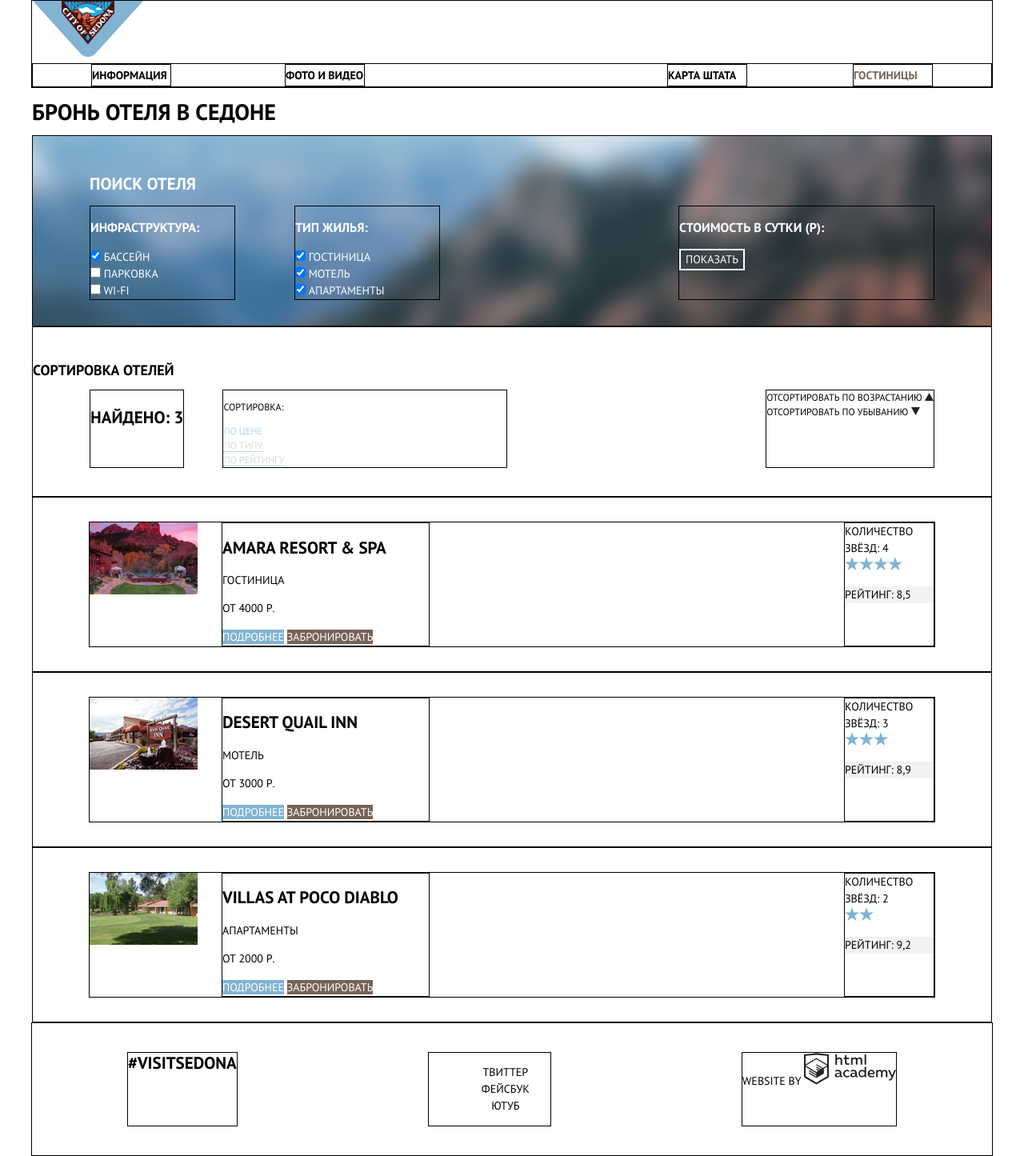
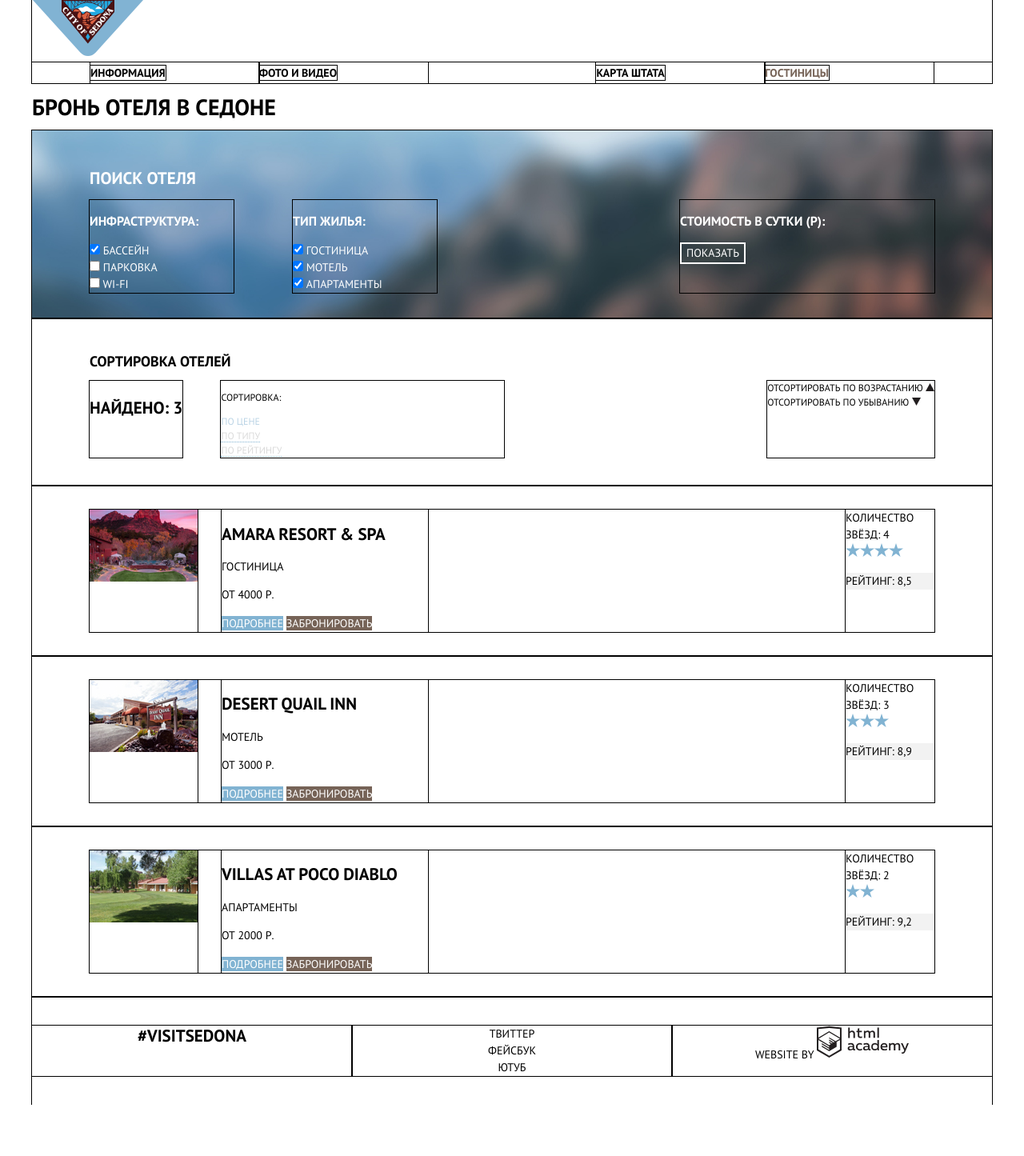
Before and after one commit to katgap/784403-sedona, a plain HTML site: page reservation.html in a window 1280 px wide. Shown: the whole page at 80% size. After the commit the page ends 1381 px from the top, so only its background shows below. Drawn offline with Linux system fonts and the light colour scheme.

Commit message:
Изменила сетку

```diff
--- a/css/style.css
+++ b/css/style.css
@@ -17,13 +17,16 @@ a {
   text-decoration: none;
 }
 
+.container {
+  width: 1200px;
+  margin: 0 auto;
+  padding: 0 40px;
+}
+
 .main_header {
-  width: 1200px;
-  min-height: 57px;
+  /*min-height: 57px;*/
 
-  margin: 0 auto;
-
-  border: 1px solid black;
+  outline: 1px solid black;
 }
 
 .main_header_navigation {
@@ -41,17 +44,26 @@ a {
 
   display: flex;
 
-  border: 1px solid black;
+  outline: 1px solid black;
 }
 
 .main_header_site_navigation a {
   color: #000000;
-  display: block;
-  width: 98px;
-  border: 1px solid black;
+
+  outline: 1px solid black;
 }
 
-.main_header_site_navigation li:nth-child(1) {
+.main_header_site_navigation li {
+  width: 20%;
+
+  outline: 1px solid black;
+}
+
+.main_header_site_navigation li:nth-child(2) {
+  margin-right: 20%;
+}
+
+/*.main_header_site_navigation li:nth-child(1) {
   margin-right: 142px;
 }
 
@@ -61,7 +73,7 @@ a {
 
 .main_header_site_navigation li:nth-child(4) {
   margin-left: auto;
-}
+}*/
 
 .main_header_site_navigation .disabled {
   pointer-events: none;
@@ -75,11 +87,6 @@ a {
 
 .main_header_site_navigation a:active {
   color: #dadada;
-}
-
-.container {
-  width: 1200px;
-  margin: 0 auto;
 }
 
 .main_intro {
@@ -98,15 +105,21 @@ a {
 
   padding-top: 76px;
   padding-bottom: 79px;
-  margin-bottom: 65px;
+
+  outline: 1px solid black;
+
+  /*margin-bottom: 63px;*/
 }
 
 .main_intro_text {
   background-color: #ffffff;
 
-  margin-bottom: 55px;
+  padding-top: 63px;
+  padding-bottom: 55px;
 
-  border: 1px solid black;
+  /*margin-bottom: 55px;*/
+
+  outline: 1px solid black;
 }
 
 .main_intro_title {
@@ -115,32 +128,38 @@ a {
 
   margin-bottom: 30px;
 
-  border: 1px solid black;
+  outline: 1px solid black;
 }
 
 .main_intro_promo {
-  border: 1px solid black;
+  outline: 1px solid black;
 }
+
+/*_*/
 
 .reasons_main {
   background-color: #81b3d2;
 
-  margin-bottom: 50px;
+  /*margin-bottom: 50px;*/
+
   display: flex;
   flex-direction: row-reverse;
 }
 
 .reasons_main_bridge {
   flex-direction: row;
-  margin-bottom: 0;
+  /*margin-bottom: 0;*/
 }
 
 .reasons_other {
   background-color: #eeeeee;
 
   padding-top: 50px;
-  padding-bottom: 44px;
-  margin-bottom: 55px;
+  padding-bottom: 40px;
+
+  /*margin-bottom: 55px;*/
+
+  outline: 1px solid black;
 }
 
 .reasons_list {
@@ -148,11 +167,12 @@ a {
   margin: 0;
   list-style: none;
 
-  border: 1px solid black;
+  outline: 1px solid black;
 }
 
 .reasons_main_list {
-  padding: 50px 46px 40px 46px;
+  padding-top: 49px;
+  padding-bottom: 41px;
 }
 
 .reasons_other_list {
@@ -166,11 +186,11 @@ a {
 }
 
 .reasons_photo {
-  border: 1px solid black;
+  outline: 1px solid black;
 }
 
 .reasons_item {
-  border: 1px solid black;
+  outline: 1px solid black;
 }
 
 .reasons_item h3,
@@ -181,19 +201,30 @@ a {
 
 .reasons_item_white {
   color: #ffffff;
+
+  padding-right: 48px;
+  padding-left: 48px;
+
+  outline: 1px solid black;
 }
 
 .reasons_item_black {
   color: #000000;
 
-  width: 218px;
+  padding-right: 66px;
+  padding-left: 66px;
+
+  outline: 1px solid black;
 }
 
+/*_*/
+
 .recommendations {
-  padding: 0 47px;
-  margin-bottom: 70px; /*не знаю, как отмерить в макете*/
+  padding-top: 60px;
+  padding-bottom: 80px;
+  /*не знаю, как отмерить в макете*/
 
-  border: 1px solid black;
+  outline: 1px solid black;
 }
 
 .recommendations_list {
@@ -204,20 +235,29 @@ a {
   display: flex;
   justify-content: space-between;
 
-  border: 1px solid black;
+  outline: 1px solid black;
 }
 
 .recommendations_item {
-  width: 304px;
+  padding-right: 47px;
+  padding-left: 47px;
 
-  border: 1px solid black;
+  outline: 1px solid black;
+}
+
+/*_*/
+
+.reservation {
+  padding-top: 55px;
+
+  outline: 1px solid black;
 }
 
 .reservation_container {
   width: 576px;
   margin: 0 auto;
 
-  border: 1px solid black;
+  outline: 1px solid black;
 }
 
 .reservation_title {
@@ -228,7 +268,7 @@ a {
 
   margin-bottom: 30px;
 
-  border: 1px solid black;
+  outline: 1px solid black;
 }
 
 .reservation_info {
@@ -237,7 +277,7 @@ a {
 
   margin-bottom: 50px;
 
-  border: 1px solid black;
+  outline: 1px solid black;
 }
 
 .reservation_button {
@@ -331,11 +371,6 @@ a {
 
 /*__________*/
 
-.container_inner {
-  width: 1056px;
-  margin: 0 auto;
-}
-
 .hotel_search {
   color: #ffffff;
   background-color: #81b3d3;
@@ -343,9 +378,9 @@ a {
   background-position: top center;
   background-repeat: no-repeat;
 
-  padding: 32px 0;
+  padding: 32px 72px;
 
-  border: 1px solid black;
+  outline: 1px solid black;
  }
 
  .hotel_search h3 {
@@ -361,20 +396,20 @@ a {
    width: 180px;
    margin-right: 74px;
 
-   border: 1px solid black;
+   outline: 1px solid black;
 }
 
 .hotel_search_housing {
   width: 180px;
 
-  border: 1px solid black;
+  outline: 1px solid black;
 }
 
  .hotel_search_prise {
    width: 318px;
    margin-left: auto;
 
-   border: 1px solid black;
+   outline: 1px solid black;
  }
 
  .hotel_search_infrastructure ul,
@@ -405,13 +440,18 @@ a {
    background-color: #ffffff;
  }
 
+ /*_*/
+
  .sorting {
    font-size: 12px;
    line-height: 18px;
 
-   padding: 30px 0 35px;
+   padding-top: 30px;
+   padding-right: 72px;
+   padding-bottom: 35px;
+   padding-left: 72px; /*71*/
 
-   border: 1px solid black;
+   outline: 1px solid black;
  }
 
  .sorting_position {
@@ -422,19 +462,20 @@ a {
   /*width: 117px;*/
   margin-right: 48px;
 
-  border: 1px solid black;
+  outline: 1px solid black;
  }
 
  .sorting_options {
    /*display: flex;*/
    width: 354px;
-   border: 1px solid black;
+
+   outline: 1px solid black;
  }
 
  .sorting_order {
    margin-left: auto;
 
-   border: 1px solid black;
+   outline: 1px solid black;
  }
 
  .sorting span {
@@ -481,10 +522,12 @@ a {
   border-bottom: none;
 }
 
+/*_*/
+
 .hotel {
-  padding: 30px 0;
+  padding: 30px 72px;
 
-  border: 1px solid black;
+  outline: 1px solid black;
 }
 
 .hotel_amara,
@@ -492,24 +535,26 @@ a {
 .hotel_villas {
   display: flex;
 
-  border: 1px solid black;
+  outline: 1px solid black;
 }
 
 .hotel_photo {
   margin-right: 30px;
+
+  outline: 1px solid black;
 }
 
 .hotel_about {
   width: 258px;
 
-  border: 1px solid black;
+  outline: 1px solid black;
 }
 
 .hotel_about_stars {
   width: 111px;
   margin-left: auto;
 
-  border: 1px solid black;
+  outline: 1px solid black;
 }
 
 .hotel_title {
@@ -565,17 +610,22 @@ a {
   background-color: #f2f2f2;
 }
 
-/*____________*/
+/*__________*/
 
 .main_footer {
-  width: 1200px;
-  margin: 0 auto;
   padding: 36px 0px;
 
   display: flex;
   justify-content: space-around;
 
-  border: 1px solid black;
+  outline: 1px solid black;
+}
+
+.main_footer_column {
+  width: 400px;
+  text-align: center;
+
+  outline: 1px solid black;
 }
 
 .main_footer_hashtag {
@@ -583,12 +633,12 @@ a {
   font-weight: bold;
   line-height: 26px;
 
-  border: 1px solid black;
+  outline: 1px solid black;
 }
 
-.main_footer_copyright {
-  border: 1px solid black;
-}
+/*.main_footer_copyright {
+  outline: 1px solid black;
+}*/
 
 .main_footer_copyright b {
   font-size: 14px;
@@ -597,15 +647,14 @@ a {
 }
 
 .main_footer ul {
+  padding: 0;
+  margin: 0;
   list-style: none;
 }
 
-.main_footer_social {
-  width: 152px;
-  text-align: center;
-
-  border: 1px solid black;
-}
+/*.main_footer_social {
+  outline: 1px solid black;
+}*/
 
 .social_button {
   color: #000000;
--- a/reservation.html
+++ b/reservation.html
@@ -8,6 +8,7 @@
     <link href="css/style.css" rel="stylesheet">
   </head>
   <body>
+    <div class="container">
       <header class="main_header">
         <nav class="main_header_navigation">
           <a class="main_header_logo" href="index.html">
@@ -22,12 +23,11 @@
         </nav>
       </header>
 
-    <main class="container">
+      <main>
 
         <h1 class="visually_hidden">Бронь отеля в Седоне</h1>
 
         <section class="hotel_search">
-        <div class="container_inner">
             <h2 class="visually_hidden">Поиск отеля</h2>
             <form action="https://echo.htmlacademy.ru" method="post">
               <div class="hotel_search_position">
@@ -72,12 +72,11 @@
                 </div>
               </div>
             </form>
-        </div>
         </section>
 
         <section class="sorting">
           <h2 class="visually_hidden">Сортировка отелей</h2>
-        <div class="sorting_position container_inner">
+          <div class="sorting_position">
             <div class="sorting_result">
               <p>Найдено: <span class="sorting_number">3</span></p>
             </div>
@@ -109,7 +108,7 @@
         </section>
 
         <section class="hotel">
-        <div class="hotel_amara container_inner">
+          <div class="hotel_amara">
             <div class="hotel_photo">
               <img src="img/amara.jpg" width="135" height="90" alt="Amara">
             </div>
@@ -136,7 +135,7 @@
         </section>
 
         <section class="hotel">
-        <div class="hotel_desert container_inner">
+          <div class="hotel_desert">
             <div class="hotel_photo">
               <img src="img/desert.jpg" width="135" height="90" alt="Desert">
             </div>
@@ -162,7 +161,7 @@
         </section>
 
         <section class="hotel">
-        <div class="hotel_villas container_inner">
+          <div class="hotel_villas">
             <div class="hotel_photo">
               <img src="img/villas.jpg" width="135" height="90" alt="Villas">
             </div>
@@ -185,24 +184,22 @@
             </div>
           </div>
         </section>
-
       </main>
 
       <footer class="main_footer">
-      <b class="main_footer_hashtag">#visitsedona</b>
-      <div class="main_footer_social">
-        <ul>
+        <b class="main_footer_column main_footer_hashtag">#visitsedona</b>
+        <ul class=" main_footer_column main_footer_social">
             <li><a class="social_button" href="#">Твиттер</a></li>
             <li><a class="social_button" href="#">Фейсбук</a></li>
             <li><a class="social_button" href="#">Ютуб</a></li>
         </ul>
-      </div>
-      <div class="main_footer_copyright">
+        <div class="main_footer_column main_footer_copyright">
           <b>website by</b>
           <a class="social_network_academy" href="https://htmlacademy.ru/intensive/htmlcss">
-          <img src="img/logo-htmlacademy.svg" width="115" height="40" alt="HTML Academy">
+            <img src="img/logo-htmlacademy.svg" width="115" height="41" alt="HTML Academy">
           </a>
         </div>
       </footer>
+    </div>
   </body>
 </html>
```
Also changed, not shown: index.html (+9 -7 lines). Lines whose indentation alone changed are shown as unchanged.
